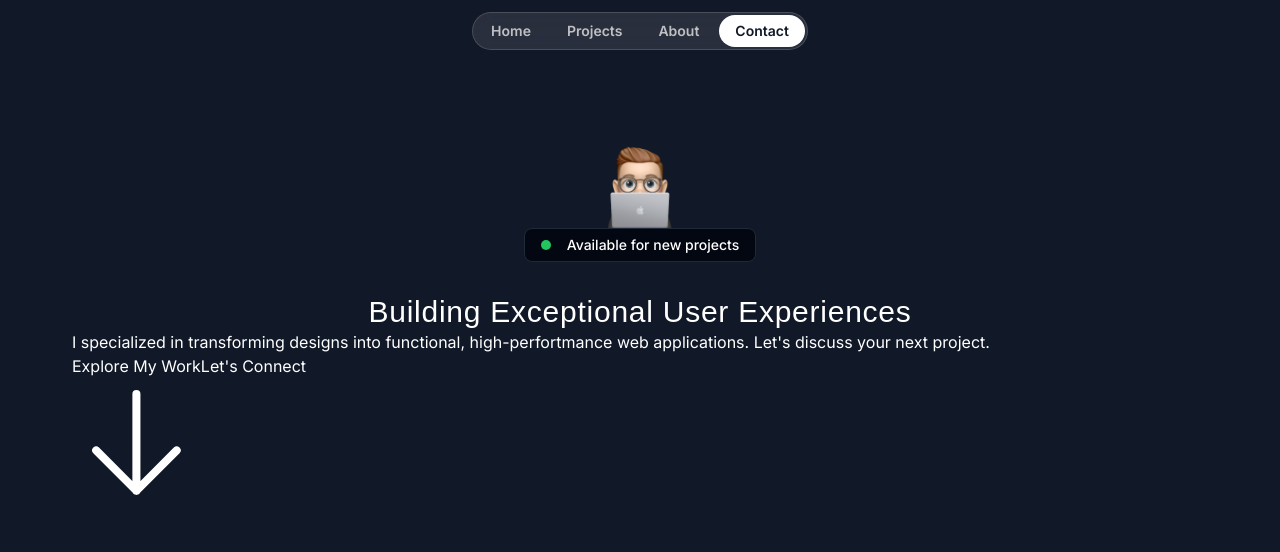
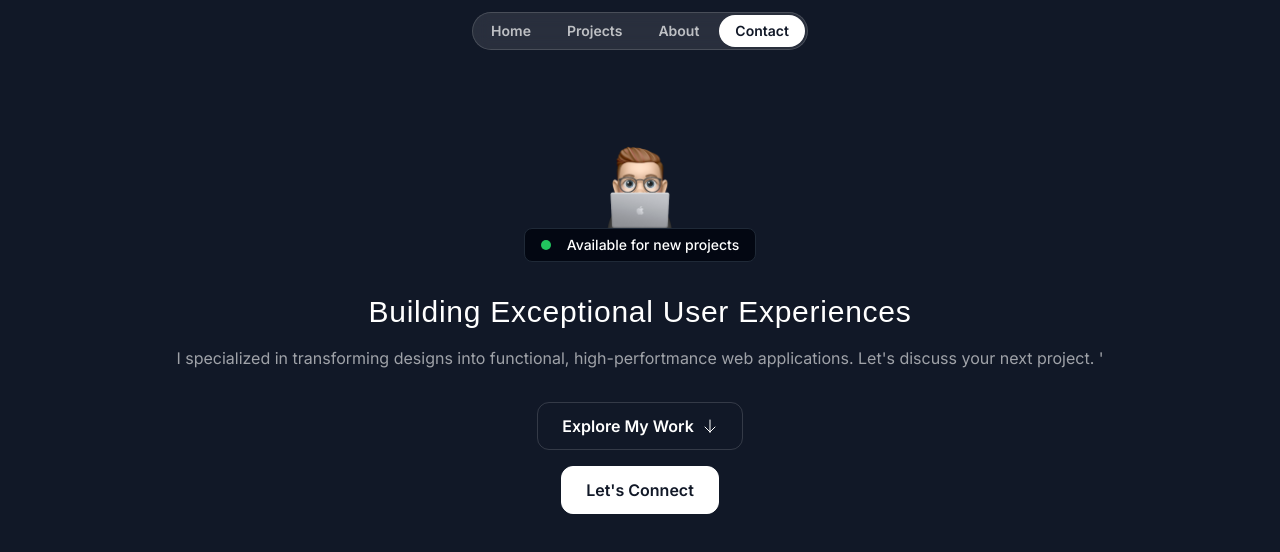
Before and after one commit to jihadcodes/My-Portfolio, a Next.js app: page / in a window 1280 px wide. Shown: the top 552 px of the page. Built offline with nearby package versions, Linux system fonts and the light colour scheme; a web font is replaced by a local one.

Commit message:
HeroSection: updated

```diff
--- a/src/sections/Hero.tsx
+++ b/src/sections/Hero.tsx
@@ -14,17 +14,18 @@ export const HeroSection = () => {
         </div>
         <h1 className="font-serif text-3xl text-center mt-8  tracking-wide">Building Exceptional User Experiences</h1>
 
-        <p>
+        <p className="mt-4 text-center text-white/60">
           I specialized in transforming designs into functional,
           high-perfortmance web applications. Let's discuss your next project.
+        '
         </p>
-        <div>
-          <button>
-            <span>Explore My Work</span>
-            <ArrowDown />
+        <div className="flex flex-col items-center mt-8  ">
+          <button className="inline-flex items-center gap-2 border border-white/15 px-6 h-12 rounded-xl ">
+            <span className="font-semibold ">Explore My Work</span>
+            <ArrowDown className="size-4" />
           </button>
-          <button>
-            <span>Let's Connect</span>
+          <button className="mt-4 inline-flex items-center gap-2 border border-white bg-white text-gray-900 px-6 h-12 rounded-xl ">
+            <span className="font-semibold  ">Let's Connect</span>
           </button>
         </div>
       </div>
```
